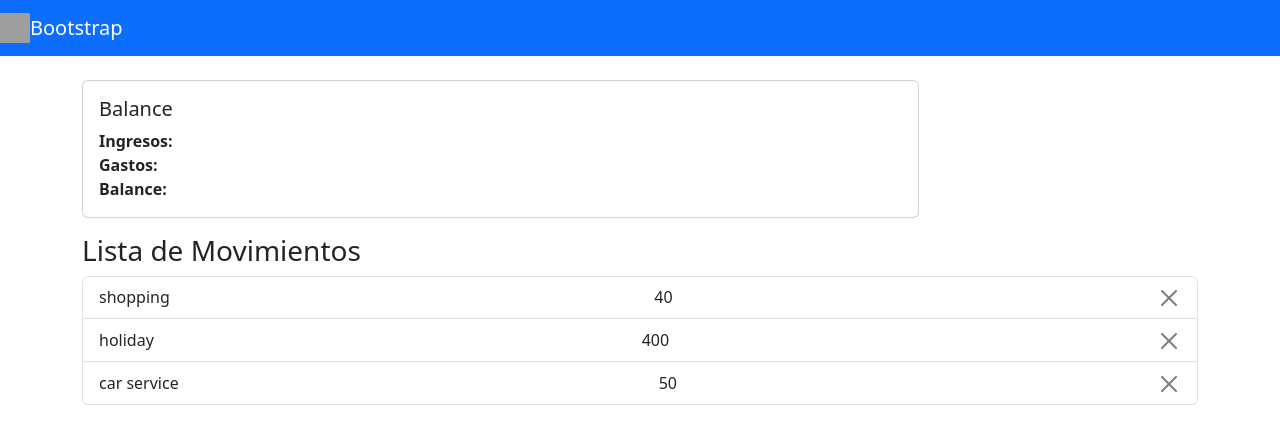
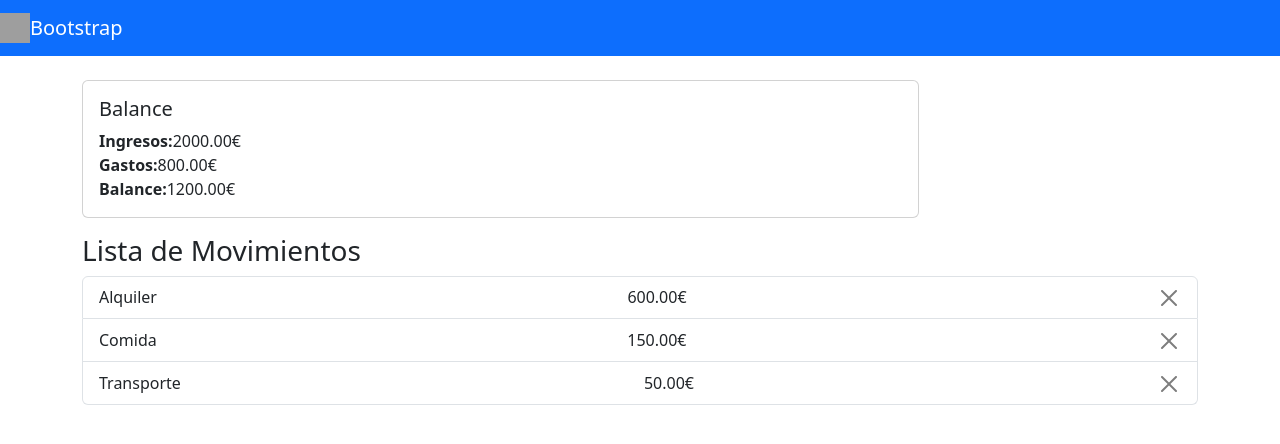
Before and after one commit to budget-tracker-ironhack/BudgetApp, a React (Vite) app in the folder react-routing-intro/: page / in a window 1280 px wide. Shown: the top 444 px of the page. Built offline with nearby package versions, Linux system fonts and the light colour scheme; data requests are answered from the project's data file; grey boxes are pictures that could not be loaded.

Commit message:
json server

```diff
--- a/react-routing-intro/data/db.json
+++ b/react-routing-intro/data/db.json
@@ -1,41 +1,41 @@
 {
-    "ingresos": [
+    "income": [
       {
         "id": "e6d9fd5f-dc90-4290-bd43-8e2d6ff9ec2a",
-        "descripcion": "Sueldo",
-        "cantidad": 1500,
-        "categoria": "Trabajo",
-        "fecha": "2024-12-01"
+        "name": "Sueldo",
+        "amount": 1500,
+        "category": "Trabajo",
+        "date": "2024-12-01"
       },
       {
         "id": "e6d9fd5f-dc90-4290-bd43-8e2d6ff9ec2b",
-        "descripcion": "Freelance",
-        "cantidad": 500,
-        "categoria": "Trabajo",
-        "fecha": "2024-12-10"
+        "name": "Freelance",
+        "amount": 500,
+        "category": "Trabajo",
+        "date": "2024-12-10"
       }
     ],
-    "gastos": [
+    "expenses": [
       {
         "id": "e6d9fd5f-dc90-4290-bd43-8e2d6ff9ec2c",
-        "descripcion": "Alquiler",
-        "cantidad": 600,
-        "categoria": "Vivienda",
-        "fecha": "2024-12-01"
+        "name": "Alquiler",
+        "amount": 600,
+        "category": "Vivienda",
+        "date": "2024-12-01"
       },
       {
         "id": "e6d9fd5f-dc90-4290-bd43-8e2d6ff9ec2d",
-        "descripcion": "Comida",
-        "cantidad": 150,
-        "categoria": "Alimentación",
-        "fecha": "2024-12-05"
+        "name": "Comida",
+        "amount": 150,
+        "category": "Alimentación",
+        "date": "2024-12-05"
       },
       {
         "id": "e6d9fd5f-dc90-4290-bd43-8e2d6ff9ec2e",
-        "descripcion": "Transporte",
-        "cantidad": 50,
-        "categoria": "Transporte",
-        "fecha": "2024-12-08"
+        "name": "Transporte",
+        "amount": 50,
+        "category": "Transporte",
+        "date": "2024-12-08"
       }
     ]
   }
--- a/react-routing-intro/src/components/BudgetMain.jsx
+++ b/react-routing-intro/src/components/BudgetMain.jsx
@@ -1,12 +1,13 @@
-function Budgetmain() {
+function Budgetmain({ income=0, expenses=0 }) {
+  const balance = income - expenses;
   return (
     <div className="card w-75 mb-3">
       <div className="card-body">
         <h5 className="card-title">Balance</h5>
         <p className="card-text">
-          <strong>Ingresos:</strong><br/>
-          <strong>Gastos:</strong><br/>
-          <strong>Balance:</strong><br/>
+          <strong>Ingresos:</strong>{income.toFixed(2)}€<br/>
+          <strong>Gastos:</strong>{expenses.toFixed(2)}€<br/>
+          <strong>Balance:</strong>{balance.toFixed(2)}€<br/>
         </p>
       </div>
     </div>
--- a/react-routing-intro/src/components/ExpenseItem.jsx
+++ b/react-routing-intro/src/components/ExpenseItem.jsx
@@ -1,8 +1,9 @@
 const ExpenseItem = ({ expense, handleRemoveExpense }) => {
+  const amount = expense.amount ?? 0;
   return (
     <li className="list-group-item d-flex justify-content-between align-items-center">
       {expense.name}
-      <span className="">{expense.cost}</span>
+      <span className="">{amount.toFixed(2)}€</span>
       <div>
         <button
           type="button"
--- a/react-routing-intro/src/components/ExpenseList.jsx
+++ b/react-routing-intro/src/components/ExpenseList.jsx
@@ -5,7 +5,7 @@ function ExpenseList({ expenses, handleRemoveExpense }) {
     <ul className="list-group">
       {expenses.map((expense) => (
         <ExpenseItem
-          key={'expenseItem-' + expense.id}
+          key={`expenseItem-${expense.id}`}
           expense={expense}
           handleRemoveExpense={handleRemoveExpense}
         />
--- a/react-routing-intro/src/pages/homepage.jsx
+++ b/react-routing-intro/src/pages/homepage.jsx
@@ -1,25 +1,60 @@
-import { useState } from 'react';
+import { useEffect, useState } from 'react';
 import Budgetmain from '../components/budgetmain';
 import ExpenseList from '../components/ExpenseList';
 import PageLayout from '../components/layouts/PageLayout/pagelayout';
+import axios from 'axios';
 
 function HomePage() {
-  const [expenses, setExpenses] = useState([
-    { id: 12, name: 'shopping', cost: 40 },
-    { id: 13, name: 'holiday', cost: 400 },
-    { id: 14, name: 'car service', cost: 50 },
-  ]);
+  const [income, setIncome] = useState(0);
+  const [expenses, setExpenses] = useState(0);
+  const [expenseList, setExpenseList] = useState([]);
 
-  const handleRemoveExpense = (id) => {
-    setExpenses(expenses.filter((expense) => expense.id != id));
+  //const handleRemoveExpense = (id) => {
+  //  setExpenses(expenses.filter((expense) => expense.id != id));
+  //};
+
+  useEffect(() => {
+    const fetchData = async () => {
+      try {
+        const { data: expenseData } = await axios.get("http://localhost:3000/expenses");
+        const totalExpenses = expenseData.reduce((total, item) => total + item.amount, 0);
+
+        const { data: incomeData } = await axios.get("http://localhost:3000/income");
+        const totalIncome = incomeData.reduce((total, item) => total + item.amount, 0);
+
+        setExpenses(totalExpenses);
+        setIncome(totalIncome);
+        setExpenseList(expenseData);
+      }catch(error) {
+        console.error("Error fetching data:", error);
+      }
+    };
+    fetchData();
+  }, []);
+
+  const handleRemoveExpense = async (id) => {
+    try {
+      await axios.delete(`http://localhost:3000/expenses/${id}`);
+
+      setExpenseList((prevExpenses) => {
+        const updatedExpenses = prevExpenses.filter((expense) => expense.id !== id);
+
+        const updatedTotalExpenses = updatedExpenses.reduce((total, item) => total + item.amount, 0);
+        setExpenses(updatedTotalExpenses);
+
+        return updatedExpenses;
+      });
+    } catch (error) {
+      console.error("Error eliminando el gasto:", error);
+    }
   };
 
   return (
     <PageLayout>
-      <Budgetmain />
+      <Budgetmain income={income} expenses={expenses} />
       <h3>Lista de Movimientos</h3>
       <ExpenseList
-        expenses={expenses}
+        expenses={expenseList}
         handleRemoveExpense={handleRemoveExpense}
       />
     </PageLayout>
```
